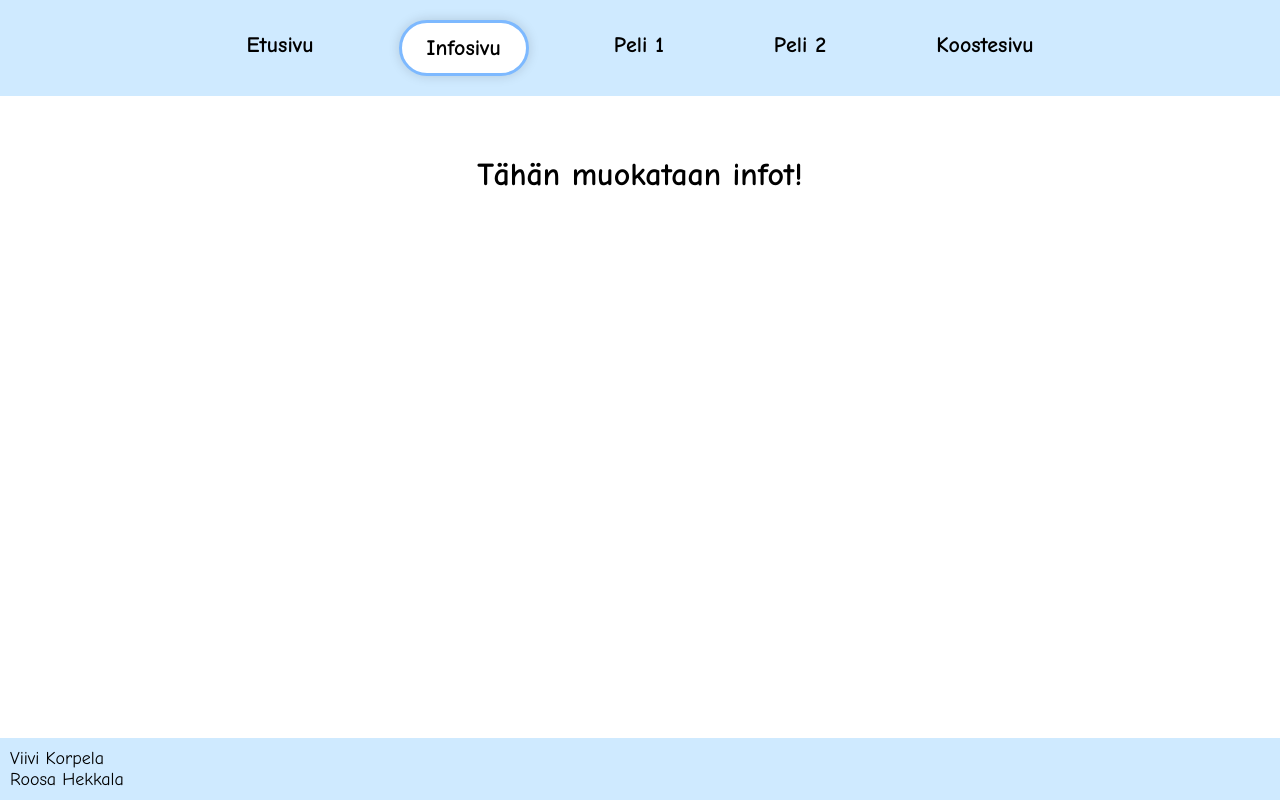
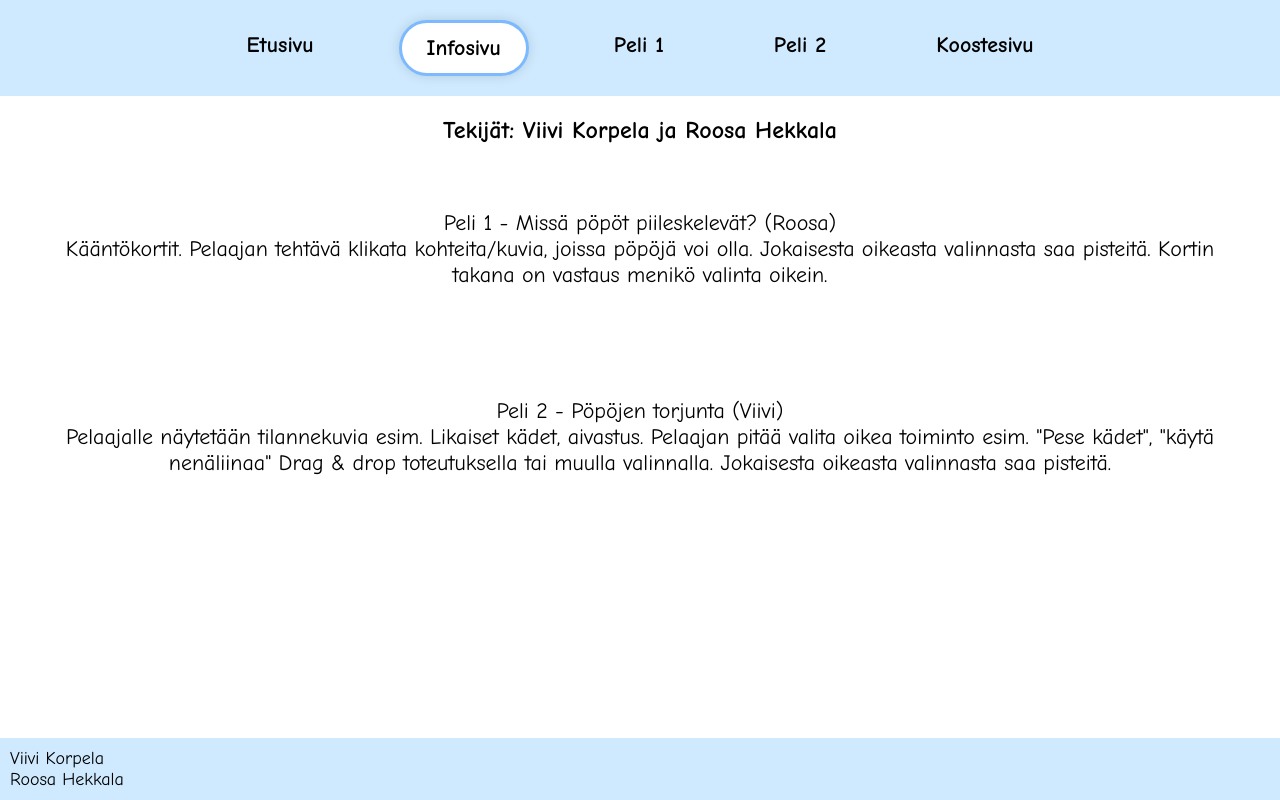
Before and after one commit to viivikorpela/Hygieniapeli, a plain HTML site: page info.html in a window 1280 px wide. Drawn offline with Linux system fonts and the light colour scheme.

Commit message:
info content

```diff
--- a/css/pohja.css
+++ b/css/pohja.css
@@ -41,6 +41,12 @@ body {
     margin-top: 60px;
 }
 
+.info p {
+    margin-top: 1em;
+    padding: 2em;
+
+}
+
 h1 {
     font-size: 32px;
 }
@@ -79,3 +85,7 @@ p {
     text-align: left;
     padding-left: 10px;
 }
+
+@media (min-width: 800px) {
+
+}
--- a/info.html
+++ b/info.html
@@ -18,9 +18,16 @@
         <a href="kooste.html" class="nav-item">Koostesivu</a>
     </div>
 
-    <div class="container">
-        <h1>Tähän muokataan infot!</h1>
-        <p></p>
+    <div class="info">
+        <h2>Tekijät: Viivi Korpela ja Roosa Hekkala</h2>
+        <p>
+        Peli 1 - Missä pöpöt piileskelevät? (Roosa)<br>
+        Kääntökortit. Pelaajan tehtävä klikata kohteita/kuvia, joissa pöpöjä voi olla.
+        Jokaisesta oikeasta valinnasta saa pisteitä. Kortin takana on vastaus menikö valinta oikein.</p>
+        <p>Peli 2 - Pöpöjen torjunta (Viivi)<br>
+        Pelaajalle näytetään tilannekuvia esim. Likaiset kädet, aivastus.
+        Pelaajan pitää valita oikea toiminto esim. "Pese kädet", "käytä nenäliinaa"
+        Drag & drop toteutuksella tai muulla valinnalla. Jokaisesta oikeasta valinnasta saa pisteitä.</p>
 
     </div>
 
```
